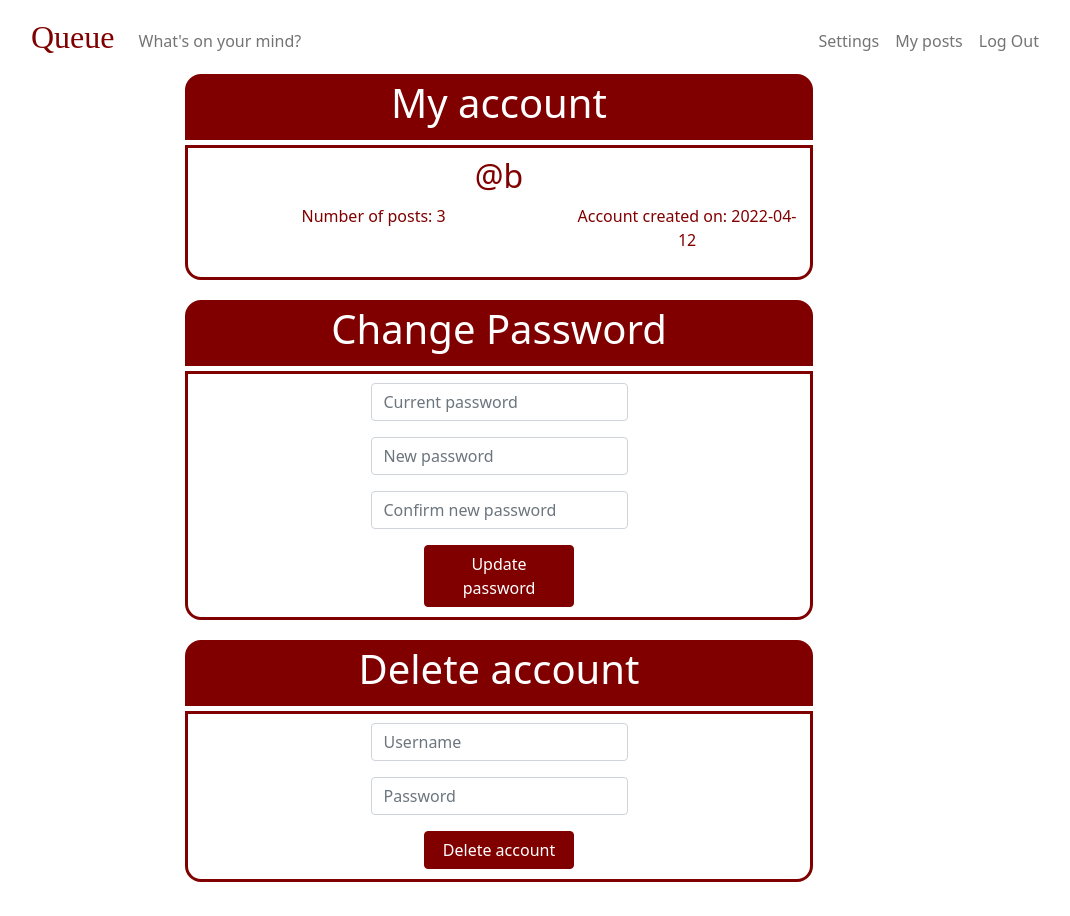
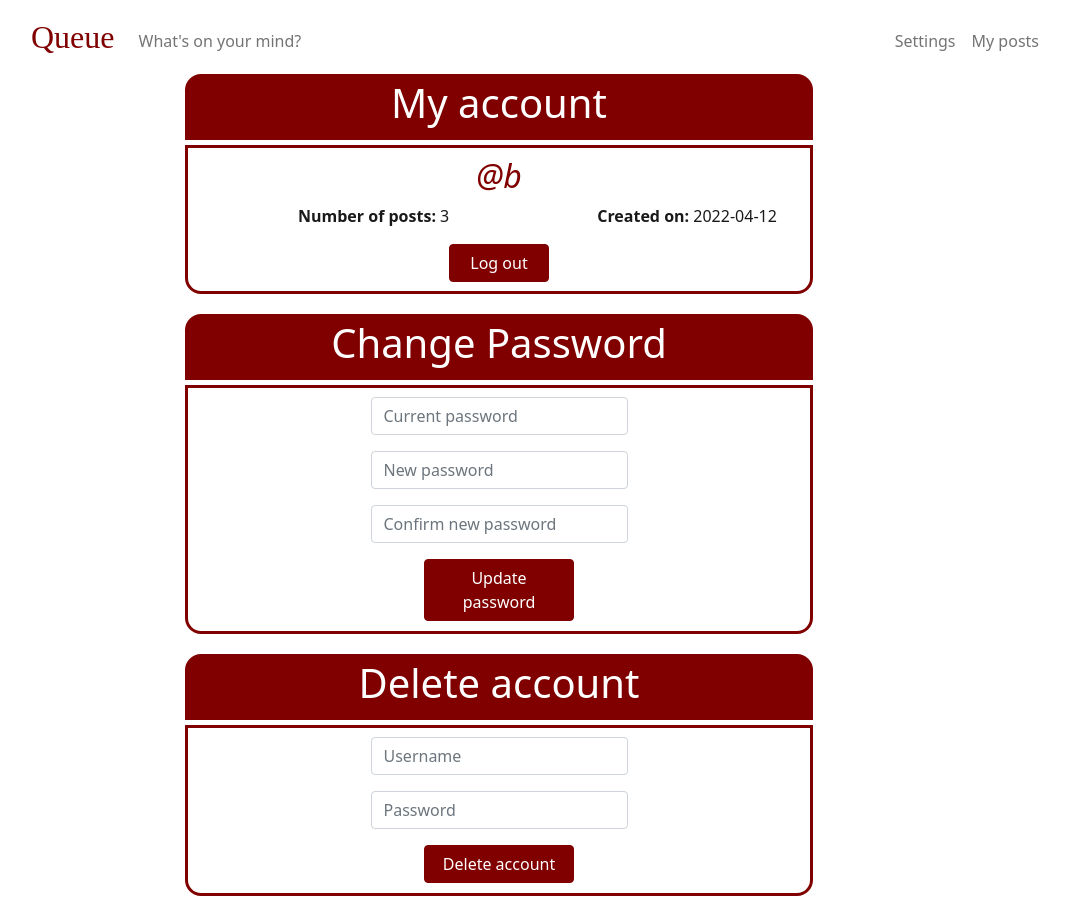
Before and after one commit to Arya-Yazdi/final-project, a Flask app: page /setting in a window 1280 px wide. Shown: the whole page, without its empty margins (141-1211 px from the left). Before the commit the page ends 882 px from the top, so only its background shows below. Run offline with Flask 2, Linux system fonts and the light colour scheme; a user stored in the database is signed in; some libraries are stand-ins or nearby versions; some web fonts are replaced.

Commit message:
changed color of some p elements 01

```diff
--- a/app.py
+++ b/app.py
@@ -8,7 +8,7 @@ from tempfile import mkdtemp
 from werkzeug.security import check_password_hash, generate_password_hash
 
 
-from helpers import apology, login_required
+from helpers import login_required
 
 # Configure application
 app = Flask(__name__)
@@ -114,14 +114,22 @@ def login():
 
 
 # Log user out
-@app.route("/logout")
+@app.route("/logout", methods=["GET", "POST"])
 def logout():
 
-    # Clear user_id
-    session.clear()
+    if request.method == "POST":
+        # Clear user_id
+        session.clear()
 
-    # Redirect user to login form
-    return redirect("/")
+        # Redirect user to login form
+        return redirect("/")
+
+    else:
+        # Clear user_id
+        session.clear()
+
+        # Redirect user to login form
+        return redirect("/")
 ## END REGISTRATION, LOG IN , LOG OUT ##
 
 
@@ -190,7 +198,11 @@ def my_posts():
         # Ensure title of post to be deleted is included
         if not request.form.get("delete-title"):
             error_delete_title = "*Type in title of post you want to delete"
-            return render_template("my_posts.html", error_delete_title=error_delete_title)
+
+            # Load all posts from database
+            user_posts = db.execute("SELECT * FROM posts WHERE user_id = ? ORDER BY time DESC ", session["user_id"])
+
+            return render_template("my_posts.html", error_delete_title=error_delete_title, user_posts= user_posts)
 
         else:
             # Get title and content user posts (and filter offensive words)
--- a/static/styles.css
+++ b/static/styles.css
@@ -173,4 +173,12 @@ nav .navbar-brand
 h1 {
     font-size: 40px;
 }
+
+p {
+    color:rgba(0, 0, 0, 0.9) ;
+}
+
+.error {
+    color:rgb(128, 0, 0.8) !important;
+}
 /* end */
--- a/templates/home.html
+++ b/templates/home.html
@@ -13,11 +13,11 @@
         <form action="/" method="post">
             <div class="mb-3">
                 <input class="form-control" id="title" name="title" placeholder="Title" type="text" value="{{ title }}">
-                <p> {{ error_title }}</p>
+                <p class="error"> {{ error_title }}</p>
             </div>
             <div class="mb-3">
                 <textarea class="form-control" id="content" name="content" placeholder="Let loose ..." rows = "7" maxlength="500" style="resize: none" >{{ content }}</textarea>
-                <p> {{ error_content }}</p>
+                <p class="error"> {{ error_content }}</p>
             </div>
             <button class="btn btn-primary main-button" id="home-button" type="submit"> Post </button>
         </form>
--- a/templates/layout.html
+++ b/templates/layout.html
@@ -36,7 +36,6 @@
                         <ul class="navbar-nav ms-auto mt-2" id="rem5-right-padding">
                             <li class="nav-item"><a class="nav-link" href="/setting">Settings</a></li>
                             <li class="nav-item"><a class="nav-link" href="/my-posts"> My posts </a></li>
-                            <li class="nav-item"><a class="nav-link" href="/logout">Log Out</a></li>
                         </ul>
                     {% else %}
                         <ul class="navbar-nav ms-auto mt-1" id="rem5-right-padding">
--- a/templates/login.html
+++ b/templates/login.html
@@ -19,12 +19,12 @@
             <form action="/login" method="post">
                 <div class="mb-3">
                     <input class="form-control mx-auto w-auto" id="username" name="username" placeholder="Username" type="text" maxlength="20">
-                    <p> {{ error_no_username }}</p>
+                    <p class="error"> {{ error_no_username }}</p>
                 </div>
                 <div class="mb-3">
                     <input class="form-control mx-auto w-auto" id="password" name="password" placeholder="Password" type="password">
-                    <p> {{ error_password }} </p>
-                    <p> {{ error_invalid }} </p>
+                    <p class="error"> {{ error_password }} </p>
+                    <p class="error"> {{ error_invalid }} </p>
                 </div>
                 <button class="btn btn-primary" id="login-register-button" type="submit">Log In</button>
             </form>
--- a/templates/my_posts.html
+++ b/templates/my_posts.html
@@ -12,8 +12,8 @@
     <div class="users-post-container">
         <form action="/my-posts" method="post">
             <div class="mb-3">
-                <input class="form-control" id="delete-title" name="delete-title" placeholder="Title of the post you want to delete" type="text" >
-                <p> {{ error_delete_title }}</p>
+                <input class="form-control" id="delete-title" name="delete-title" placeholder="Title of post you want to delete" type="text" >
+                <p class="error"> {{ error_delete_title }}</p>
             </div>
             <button class="btn btn-primary main-button" id="delete-button" type="submit"> Delete </button>
         </form>
--- a/templates/setting.html
+++ b/templates/setting.html
@@ -11,15 +11,18 @@
     </div>
 
     <div class="users-post-container">
-        <h2>@{{ username }}</h2>
+        <h2><i>@{{ username }}</i></h2>
         <div class="row">
             <div class="column left">
-                <p>Number of posts: {{ post_length }}</p>
+                <p><strong> Number of posts: </strong> {{ post_length }} </p>
             </div>
             <div class="column right">
-                <p>Account created on: {{ created }} </p>
+                <p><strong> Created on: </strong> {{ created }} </p>
             </div>
         </div>
+        <form action="/logout" method="post">
+            <button class="btn btn-primary main-button" id="delete-button" type="submit"> Log out </button>
+        </form>
     </div>
 
     <div class="users-post-header">
@@ -30,17 +33,17 @@
         <form action="/password" method="post">
             <div class="mb-3">
                 <input class="form-control mx-auto w-auto" id="current_password" name="current_password" placeholder="Current password" type="text" autocomplete="off">
-                <p> {{ error_password }}</p>
-                <p> {{ error_wrong_password }}</p>
+                <p class="error"> {{ error_password }}</p>
+                <p class="error"> {{ error_wrong_password }}</p>
             </div>
             <div class="mb-3">
                 <input class="form-control mx-auto w-auto" id="new_password" name="new_password" placeholder="New password" type="text" autocomplete="off">
-                <p> {{ error_new_password }}</p>
+                <p class="error"> {{ error_new_password }}</p>
             </div>
             <div class="mb-3">
                 <input class="form-control mx-auto w-auto" id="confirmation" name="confirmation" placeholder="Confirm new password" type="text" autocomplete="off">
-                <p> {{ error_password_match }}</p>
-                <p> {{ error_reenter_password }}</p>
+                <p class="error"> {{ error_password_match }}</p>
+                <p class="error"> {{ error_reenter_password }}</p>
             </div>
             <button class="btn btn-primary setting-button" type="submit"> Update password </button>
         </form>
@@ -54,12 +57,12 @@
         <form action="/delete-account" method="post">
             <div class="mb-3">
                 <input class="form-control mx-auto w-auto" id="delete-username" name="delete-username" placeholder="Username" type="text" maxlength="20">
-                <p> {{ error_username }}</p>
+                <p class="error"> {{ error_username }}</p>
             </div>
             <div class="mb-3">
                 <input class="form-control mx-auto w-auto" id="delete-password" name="delete-password" placeholder="Password" type="password">
-                <p> {{ error_password2 }}</p>
-                <p> {{ error_invalid }}</p>
+                <p class="error"> {{ error_password2 }}</p>
+                <p class="error"> {{ error_invalid }}</p>
             </div>
             <button class="btn btn-primary setting-button" type="submit"> Delete account </button>
         </form>
```
Also changed, not shown: templates/apology.html (deleted, +0 -10 lines), templates/register.html (+5 -5 lines), final.db, 2 other files.
